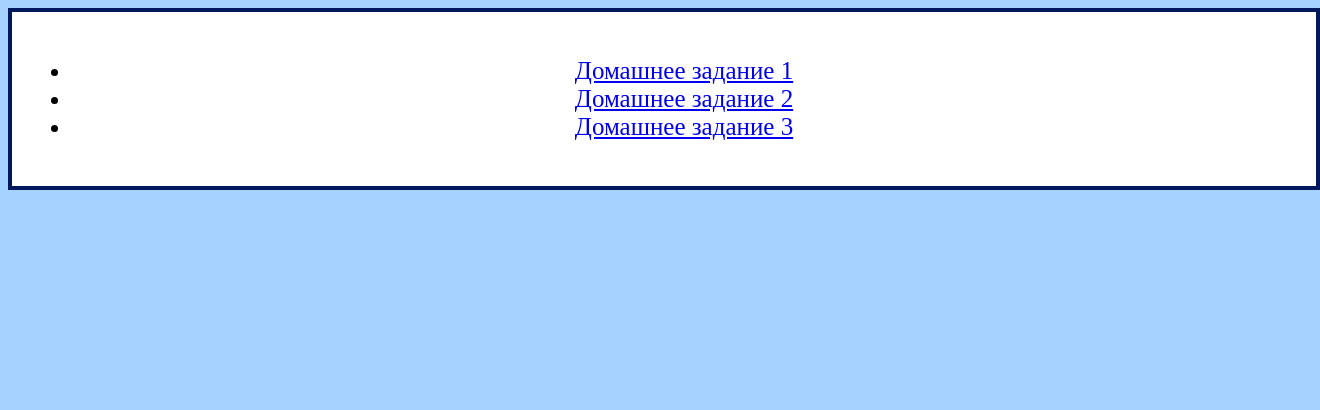
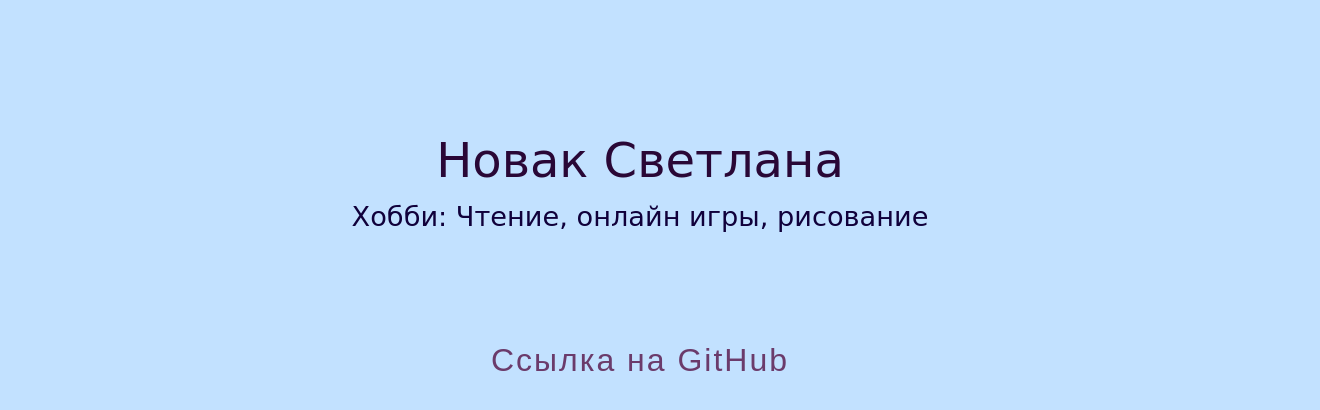
Before and after one commit to 17Nei17/js-Pract, a website: page index.html in a window 1280 px wide. Shown: the whole page, 1320 px wide, since content can reach past the window. Drawn offline with Linux system fonts and the light colour scheme.

Commit message:
Add files via upload

```diff
--- a/index.html
+++ b/index.html
@@ -5,21 +5,16 @@
     <meta name="viewport" content="width=device-width, initial-scale=1.0">
     <meta http-equiv="X-UA-Compatible" content="ie=edge">
     <link rel="stylesheet" href="style.css">
-    <title>homeWork</title>
+    <title>Started!</title>
 </head>
 <body>
-<div class="link">
-    <ul>
-        <li>
-            <a href="/js-lecture-1-master/index.html">Домашнее задание 1</a>
-        </li>
-        <li>
-           <a href="/homework1/pract-1.html">Домашнее задание 2</a>
-         </li>
-         <li>
-            <a href="/homework2/homework2.html">Домашнее задание 3</a>
-        </li>
-    </ul>
-</div>
+    <div class="block1">
+         Новак Светлана
+    </div>
+    <div class="block2">
+        Хобби: Чтение, онлайн игры, рисование
+    </div>
+            <p><a href="https://github.com/17Nei17/js-lecture-1" class="link1" >Cсылка на GitHub</a> </a></p>
+
 </body>
 </html>
--- a/package.json
+++ b/package.json
@@ -1,5 +1,5 @@
 {
-  "name": "pract-3",
+  "name": "neite",
   "version": "1.0.0",
   "description": "",
   "main": "index.js",
@@ -7,6 +7,6 @@
     "start": "node index.js",
     "test": "echo \"Error: no test specified\" && exit 1"
   },
-  "author": "",
+  "author": "Nei",
   "license": "ISC"
 }
--- a/style.css
+++ b/style.css
@@ -1,12 +1,37 @@
 html {
-    background-color: rgb(166, 210, 255);
+    background-color: rgb(194, 225, 255);
   }
-.link {
-    text-align: center;
+.block1 {
+    font-family: cursive;
+    position: absolute;
+    top: 20%;
+    left: 50%;
+    transform: translate(-50%, -50%);
+    color: rgb(41, 7, 54);
+    font-size: 300%;
     padding: 20px 20px 20px 20px;
-    border: 4px solid rgb(0, 24, 92);
-    background-color: rgb(255, 255, 255);
-    width: 100%;
-    font-size: 25px;
-    margin: 0;
 }
+.block2{
+    font-family: cursive;
+    position: absolute;
+    top: 27%;
+    left:50%;
+    transform: translate(-50%, -50%);
+    color: rgb(16, 0, 59);
+    font-size: 170%;
+    padding: 20px 0;
+}
+.link1{
+    font-family: 'Montserrat', sans-serif;
+    text-decoration: none;
+    position: absolute;
+    top: 45%;
+    left:50%;
+    transform: translate(-50%, -50%);
+    color: rgb(107, 59, 107);
+    font-size: 200%;
+    letter-spacing: 2px;
+}
+.link1:hover {
+    text-shadow: 2px 2px 5px rgb(175, 175, 175);
+}
```
Also changed, not shown: index.js (+17 -25 lines).
